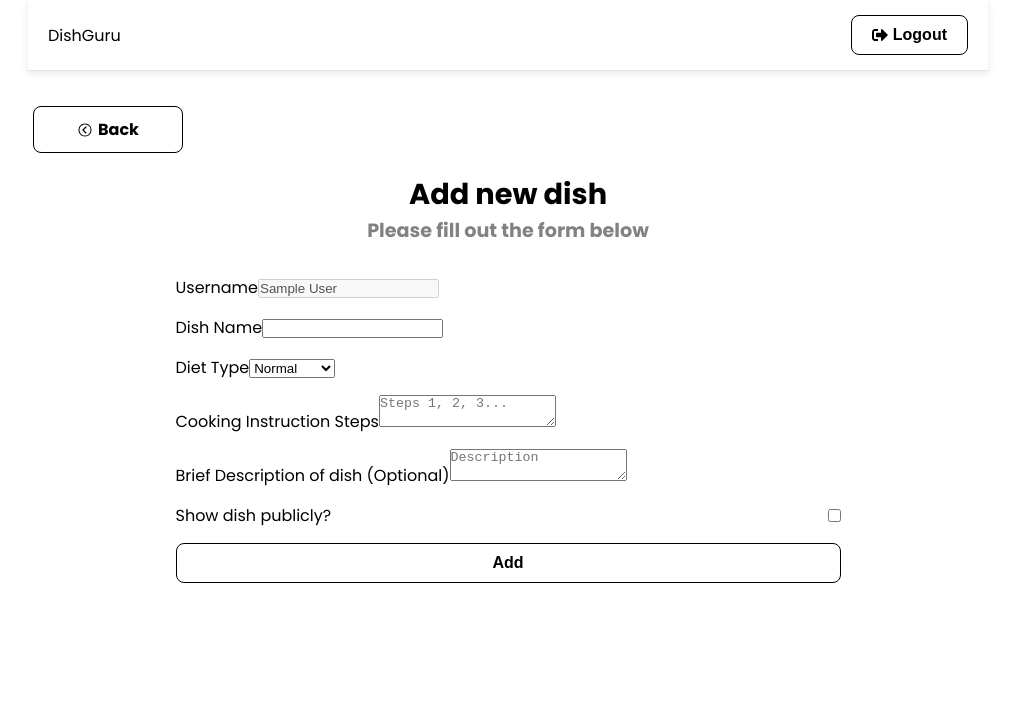
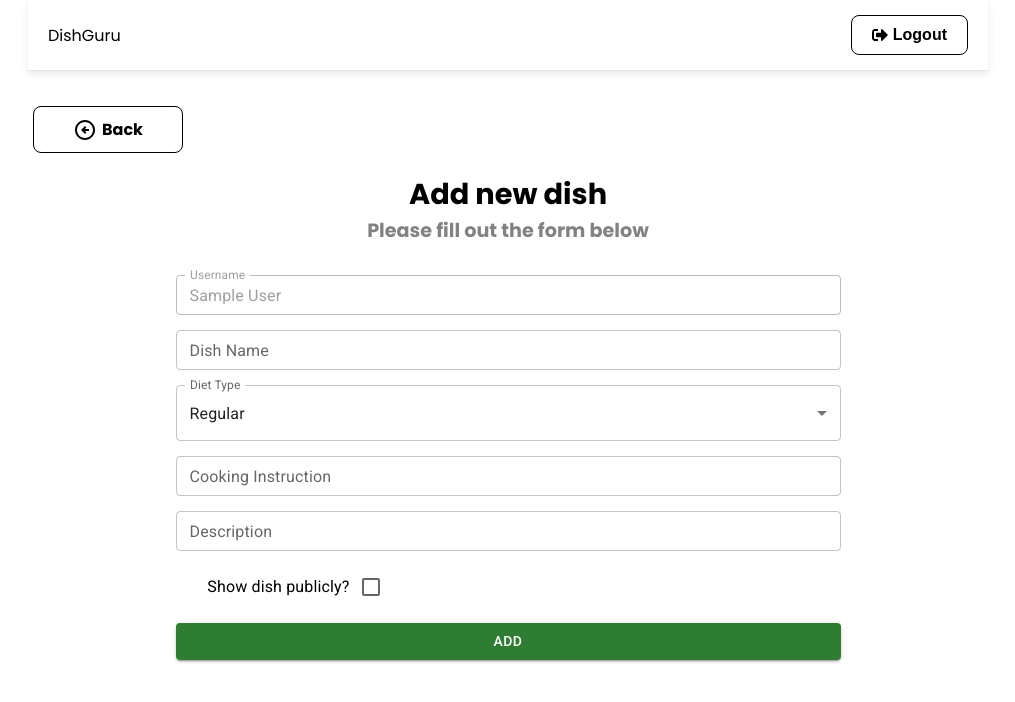
Before and after one commit to brian-pan/dish-guru-app, a React (Create React App) app in the folder frontend/: page /new-dish in a window 1280 px wide. Shown: the top 702 px of the page, without its empty margins (132-1147 px from the left). Built offline with nearby package versions, Linux system fonts and the light colour scheme; sample sign-in values are in the browser's storage.

Commit message:
add new dish page UI updated to MUI

```diff
--- a/frontend/src/components/BackButton.js
+++ b/frontend/src/components/BackButton.js
@@ -1,10 +1,10 @@
 import { Link } from "react-router-dom";
-import { IoIosArrowDropleft } from "react-icons/io";
+import ArrowCircleLeftOutlinedIcon from "@mui/icons-material/ArrowCircleLeftOutlined";
 
 function BackButton({ url }) {
   return (
     <Link to={url} className="btn btn-back">
-      <IoIosArrowDropleft />
+      <ArrowCircleLeftOutlinedIcon />
       Back
     </Link>
   );
--- a/frontend/src/pages/NewDish.js
+++ b/frontend/src/pages/NewDish.js
@@ -5,6 +5,17 @@ import { createDish, reset } from "../features/dishes/dishSlice";
 import { toast } from "react-toastify";
 import Spinner from "../components/Spinner";
 import BackButton from "../components/BackButton";
+import {
+  Button,
+  TextField,
+  InputLabel,
+  Select,
+  MenuItem,
+  FormControl,
+  FormGroup,
+  FormControlLabel,
+  Checkbox,
+} from "@mui/material";
 
 function NewDish() {
   //global state
@@ -68,75 +79,109 @@ function NewDish() {
       </section>
       <section className="form">
         <div className="form-group">
-          <label htmlFor="username">Username</label>
-          <input
+          <TextField
+            label="Username"
+            variant="outlined"
+            id="username"
+            className="form-control"
+            placeholder="Enter username"
             type="text"
-            id="username"
             name="username"
-            className="form-control"
             value={username}
+            onChange={onChange}
+            size="small"
+            fullWidth
             disabled
           />
         </div>
         <form onSubmit={onSubmit}>
           <div className="form-group">
-            <label htmlFor="name">Dish Name</label>
-            <input
+            <TextField
+              label="Dish Name"
+              variant="outlined"
+              id="name"
+              className="form-control"
+              placeholder="Dish Name"
               type="text"
-              id="name"
               name="name"
-              className="form-control"
               value={name}
               onChange={onChange}
+              size="small"
+              fullWidth
             />
           </div>
 
           <div className="form-group">
-            <label htmlFor="diet">Diet Type</label>
-            <select name="diet" id="diet" value={diet} onChange={onChange}>
-              <option value="Normal">Normal</option>
-              <option value="Vegetarian">Vegetarian</option>
-              <option value="Vegan">Vegan</option>
-            </select>
+            <FormControl fullWidth>
+              <InputLabel id="diet">Diet Type</InputLabel>
+              <Select
+                labelId="diet"
+                id="diet"
+                value={diet}
+                label="Diet Type"
+                onChange={onChange}
+                name="diet"
+              >
+                <MenuItem value="Normal">Regular</MenuItem>
+                <MenuItem value="Vegetarian">Vegetarian</MenuItem>
+                <MenuItem value="Vegan">Vegan</MenuItem>
+              </Select>
+            </FormControl>
           </div>
 
           <div className="form-group">
-            <label htmlFor="steps">Cooking Instruction Steps</label>
-            <textarea
+            <TextField
+              className="form-control"
+              label="Cooking Instruction"
+              variant="outlined"
               name="steps"
               id="steps"
-              className="form-control"
-              placeholder="Steps 1, 2, 3..."
+              placeholder="Step 1..."
+              type="text"
               value={steps}
               onChange={onChange}
-            ></textarea>
+              size="small"
+              fullWidth
+            />
           </div>
 
           <div className="form-group">
-            <label htmlFor="description">
-              Brief Description of dish (Optional)
-            </label>
-            <textarea
+            <TextField
+              className="form-control"
+              label="Description"
+              variant="outlined"
               name="description"
               id="description"
-              className="form-control"
-              placeholder="Description"
+              placeholder="Brief description of dish (optional)"
+              type="text"
               value={description}
               onChange={onChange}
-            ></textarea>
+              size="small"
+              fullWidth
+            />
           </div>
+
           <div className="form-group form-group-checkbox">
-            <label htmlFor="isPublic">Show dish publicly?</label>
-            <input
-              type="checkbox"
+            <FormGroup>
+              <FormControlLabel
+                labelPlacement="start"
+                label="Show dish publicly?"
+                control={
+                  <Checkbox
                     name="isPublic"
                     id="isPublic"
                     checked={isPublic}
                     onChange={onChange}
+                    color="success"
                   />
+                }
+              />
+            </FormGroup>
           </div>
           <div className="form-group">
-            <button className="btn btn-block">Add</button>
+            <Button type="submit" variant="contained" color="success" fullWidth>
+              Add
+            </Button>
           </div>
         </form>
       </section>
```
Lines whose indentation alone changed are shown as unchanged.
